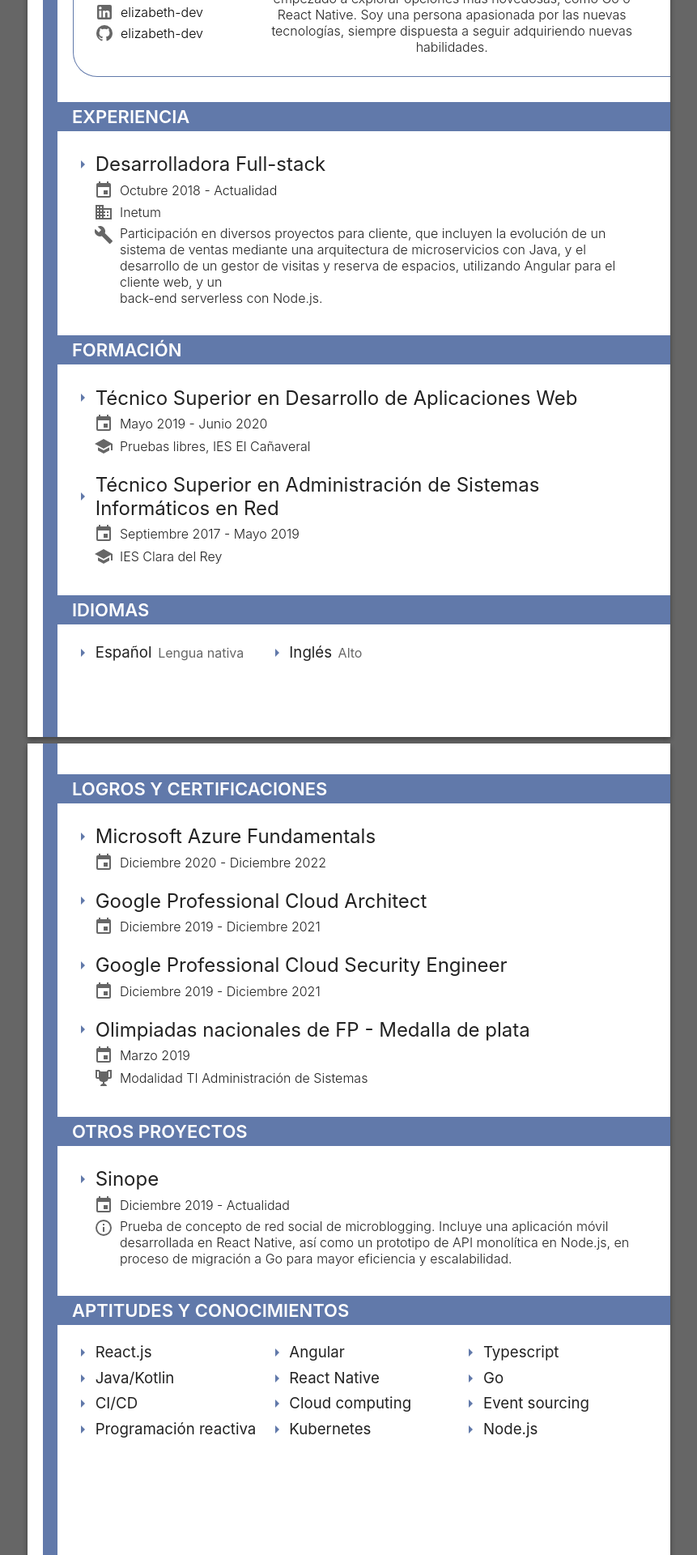
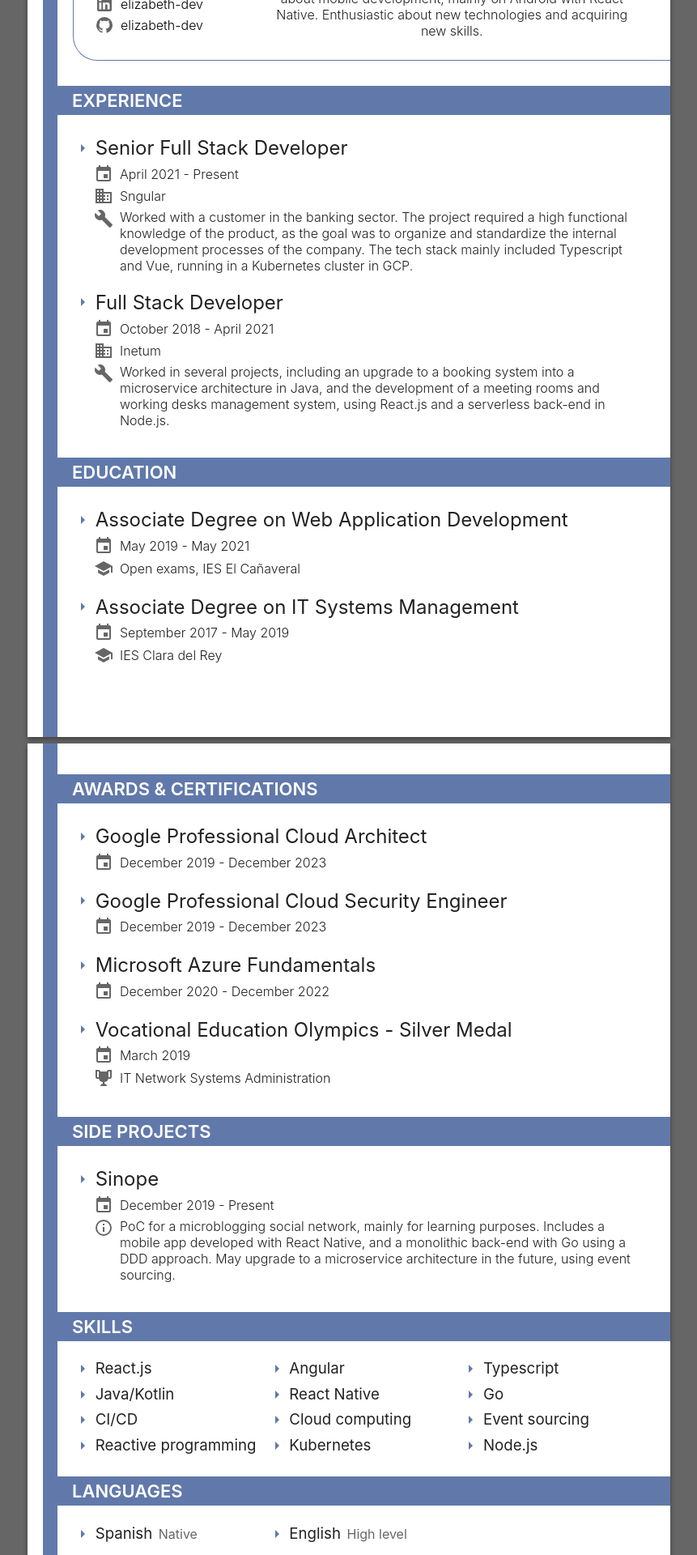
Before and after one commit to elizabeth-dev/Resume, a React (Create React App) app: page / in a window 1280 px wide. Shown: the part 220-2140 px from the top of the page at 81% size, without its empty margins (209-1070 px from the left). Built offline with nearby package versions, Linux system fonts and the light colour scheme.

Commit message:
feat(*): update & translate

```diff
--- a/src/data/data.ts
+++ b/src/data/data.ts
@@ -16,41 +16,65 @@ import { IPersonalData, ISectionData } from '../shared/types/Data';
 export const personalData: IPersonalData[] = [
 	{
 		icon: mdiHome,
-		content: 'Madrid, España',
-	}, {
+		content: 'Madrid, Spain',
+	},
+	{
 		icon: mdiPhone,
-		content: '611490147',
-		link: 'tel:611490147',
-	}, {
+		content: '(+34) 611490147',
+		link: 'tel:+34611490147',
+	},
+	{
 		icon: mdiEmail,
 		content: 'me@elizabeth.sh',
 		link: 'mailto:me@elizabeth.sh',
-	}, {
+	},
+	{
 		icon: mdiLinkedin,
 		content: 'elizabeth-dev',
 		link: 'https://linkedin.com/in/elizabeth-dev/',
-	}, {
+	},
+	{
 		icon: mdiGithub,
 		content: 'elizabeth-dev',
 		link: 'https://github.com/elizabeth-dev/',
 	},
 ];
 
-export const description = 'Cuento con experiencia tanto en el desarrollo de microservicios, mediante herramientas' + ' como Java, Spring, o Node.js, como aplicaciones front-end, especialmente a través de Angular o React.js.' + ' Además, últimamente he empezado a explorar opciones más novedosas, como Go o React Native.\nSoy una persona' + ' apasionada por las nuevas tecnologías, siempre dispuesta a seguir adquiriendo nuevas habilidades.';
+export const description =
+	'Full Stack Developer with experience in microservice development, mainly using Node.js and Go, and specially oriented towards event-driven architectures. Skilled in front-end development with React.js and Angular, and curious about mobile development, mainly on Android with React Native. Enthusiastic about new technologies and acquiring new skills.';
 
 export const experience: ISectionData[] = [
 	{
-		title: 'Desarrolladora Full-stack',
+		title: 'Senior Full Stack Developer',
 		info: [
 			{
 				icon: mdiCalendar,
-				text: 'Octubre 2018 - Actualidad',
-			}, {
+				text: 'April 2021 - Present',
+			},
+			{
+				icon: mdiDomain,
+				text: 'Sngular',
+			},
+			{
+				icon: mdiWrench,
+				text: 'Worked with a customer in the banking sector. The project required a high functional knowledge of the product, as the goal was to organize and standardize the internal development processes of the company. The tech stack mainly included Typescript and Vue, running in a Kubernetes cluster in GCP.',
+			},
+		],
+	},
+	{
+		title: 'Full Stack Developer',
+		info: [
+			{
+				icon: mdiCalendar,
+				text: 'October 2018 - April 2021',
+			},
+			{
 				icon: mdiDomain,
 				text: 'Inetum',
-			}, {
+			},
+			{
 				icon: mdiWrench,
-				text: 'Participación en diversos proyectos para cliente, que incluyen la evolución de un sistema de ventas mediante una arquitectura de microservicios con Java, y el desarrollo de un gestor de visitas y reserva de espacios, utilizando Angular para el cliente web, y un \nback-end serverless con Node.js.',
+				text: 'Worked in several projects, including an upgrade to a booking system into a microservice architecture in Java, and the development of a meeting rooms and working desks management system, using React.js and a serverless back-end in Node.js.',
 			},
 		],
 	},
@@ -58,23 +82,26 @@ export const experience: ISectionData[] = [
 
 export const trainingData: ISectionData[] = [
 	{
-		title: 'Técnico Superior en Desarrollo de Aplicaciones Web',
+		title: 'Associate Degree on Web Application Development',
 		info: [
 			{
 				icon: mdiCalendar,
-				text: 'Mayo 2019 - Junio 2020',
-			}, {
+				text: 'May 2019 - May 2021',
+			},
+			{
 				icon: mdiSchool,
-				text: 'Pruebas libres, IES El Cañaveral',
+				text: 'Open exams, IES El Cañaveral',
 			},
 		],
-	}, {
-		title: 'Técnico Superior en Administración de Sistemas Informáticos en Red',
+	},
+	{
+		title: 'Associate Degree on IT Systems Management',
 		info: [
 			{
 				icon: mdiCalendar,
-				text: 'Septiembre 2017 - Mayo 2019',
-			}, {
+				text: 'September 2017 - May 2019',
+			},
+			{
 				icon: mdiSchool,
 				text: 'IES Clara del Rey',
 			},
@@ -84,38 +111,42 @@ export const trainingData: ISectionData[] = [
 
 export const certData: ISectionData[] = [
 	{
+		title: 'Google Professional Cloud Architect',
+		info: [
+			{
+				icon: mdiCalendar,
+				text: 'December 2019 - December 2023',
+			},
+		],
+	},
+	{
+		title: 'Google Professional Cloud Security Engineer',
+		info: [
+			{
+				icon: mdiCalendar,
+				text: 'December 2019 - December 2023',
+			},
+		],
+	},
+	{
 		title: 'Microsoft Azure Fundamentals',
 		info: [
 			{
 				icon: mdiCalendar,
-				text: 'Diciembre 2020 - Diciembre 2022',
+				text: 'December 2020 - December 2022',
 			},
 		],
-	}, {
-		title: 'Google Professional Cloud Architect',
+	},
+	{
+		title: 'Vocational Education Olympics - Silver Medal',
 		info: [
 			{
 				icon: mdiCalendar,
-				text: 'Diciembre 2019 - Diciembre 2021',
+				text: 'March 2019',
 			},
-		],
-	}, {
-		title: 'Google Professional Cloud Security Engineer',
-		info: [
 			{
-				icon: mdiCalendar,
-				text: 'Diciembre 2019 - Diciembre 2021',
-			},
-		],
-	}, {
-		title: 'Olimpiadas nacionales de FP - Medalla de plata',
-		info: [
-			{
-				icon: mdiCalendar,
-				text: 'Marzo 2019',
-			}, {
 				icon: mdiTrophy,
-				text: 'Modalidad TI Administración de Sistemas',
+				text: 'IT Network Systems Administration',
 			},
 		],
 	},
@@ -127,10 +158,11 @@ export const sideData: ISectionData[] = [
 		info: [
 			{
 				icon: mdiCalendar,
-				text: 'Diciembre 2019 - Actualidad',
-			}, {
+				text: 'December 2019 - Present',
+			},
+			{
 				icon: mdiInformationOutline,
-				text: 'Prueba de concepto de red social de microblogging. Incluye una aplicación móvil desarrollada en React Native, así como un prototipo de API monolítica en Node.js, en proceso de migración a Go para mayor eficiencia y escalabilidad.',
+				text: 'PoC for a microblogging social network, mainly for learning purposes. Includes a mobile app developed with React Native, and a monolithic back-end with Go using a DDD approach. May upgrade to a microservice architecture in the future, using event sourcing.',
 			},
 		],
 	},
@@ -146,17 +178,18 @@ export const knowledge: { title: string }[] = [
 	{ title: 'CI/CD' },
 	{ title: 'Cloud computing' },
 	{ title: 'Event sourcing' },
-	{ title: 'Programación reactiva' },
+	{ title: 'Reactive programming' },
 	{ title: 'Kubernetes' },
 	{ title: 'Node.js' },
 ];
 
 export const languages: { title: string; subtitle: string }[] = [
 	{
-		title: 'Español',
-		subtitle: 'Lengua nativa',
-	}, {
-		title: 'Inglés',
-		subtitle: 'Alto',
+		title: 'Spanish',
+		subtitle: 'Native',
+	},
+	{
+		title: 'English',
+		subtitle: 'High level',
 	},
 ];
--- a/src/pages/first-page/FirstPage.page.tsx
+++ b/src/pages/first-page/FirstPage.page.tsx
@@ -1,13 +1,10 @@
 import React from 'react';
-import styles from './FirstPage.module.scss';
-
+import { description, experience, personalData, trainingData } from '../../data/data';
 import { Page } from '../../shared/components/Page/Page.component';
 import { PersonalData } from '../../shared/components/PersonalData/PersonalData.component';
+import { Section } from '../../shared/components/Section/Section.component';
 import { SectionItem } from '../../shared/components/SectionItem/SectionItem.component';
-import { personalData, experience, trainingData, description, languages } from '../../data/data';
-import { Section } from '../../shared/components/Section/Section.component';
-import { TagSection } from '../../shared/components/TagSection/TagSection.component';
-import { PropElement } from '../../shared/components/PropElement/PropElement.component';
+import styles from './FirstPage.module.scss';
 
 export const FirstPage: React.FC = () => {
 	return (
@@ -16,29 +13,16 @@ export const FirstPage: React.FC = () => {
 			<PersonalData data={personalData}>
 				<p className={styles.description}>{description}</p>
 			</PersonalData>
-			<Section title="Experiencia">
+			<Section title="Experience">
 				{experience.map((item) => (
-					<SectionItem
-						title={item.title}
-						info={item.info}
-						key={item.title}
-					/>
+					<SectionItem title={item.title} info={item.info} key={item.title} />
 				))}
 			</Section>
-			<Section title="Formación">
+			<Section title="Education">
 				{trainingData.map((data) => (
-					<SectionItem
-						title={data.title}
-						info={data.info}
-						key={data.title}
-					/>
+					<SectionItem title={data.title} info={data.info} key={data.title} />
 				))}
 			</Section>
-			<TagSection title="Idiomas">
-				{languages.map((lang) => (<PropElement key={lang.title} subtitle={lang.subtitle}>
-					{lang.title}
-				</PropElement>))}
-			</TagSection>
 		</Page>
 	);
 };
--- a/src/pages/second-page/SecondPage.page.tsx
+++ b/src/pages/second-page/SecondPage.page.tsx
@@ -1,24 +1,37 @@
 import React from 'react';
+import { certData, knowledge, languages, sideData } from '../../data/data';
+import { Page } from '../../shared/components/Page/Page.component';
+import { PropElement } from '../../shared/components/PropElement/PropElement.component';
+import { Section } from '../../shared/components/Section/Section.component';
+import { SectionItem } from '../../shared/components/SectionItem/SectionItem.component';
+import { TagSection } from '../../shared/components/TagSection/TagSection.component';
 import styles from './SecondPage.module.scss';
 
-import { Page } from '../../shared/components/Page/Page.component';
-import { PropElement } from '../../shared/components/PropElement/PropElement.component';
-import { certData, knowledge, sideData } from '../../data/data';
-import { SectionItem } from '../../shared/components/SectionItem/SectionItem.component';
-import { Section } from '../../shared/components/Section/Section.component';
-import { TagSection } from '../../shared/components/TagSection/TagSection.component';
-
 export const SecondPage: React.FC = () => {
-	return (<Page className={styles.root}>
-			<Section title="Logros y certificaciones">
-				{certData.map((cert) => (<SectionItem title={cert.title} info={cert.info} key={cert.title} />))}
+	return (
+		<Page className={styles.root}>
+			<Section title="Awards & Certifications">
+				{certData.map((cert) => (
+					<SectionItem title={cert.title} info={cert.info} key={cert.title} />
+				))}
 			</Section>
-			<Section title="Otros proyectos">
+			<Section title="Side projects">
 				{sideData.map((project) => (
-					<SectionItem title={project.title} info={project.info} key={project.title} />))}
+					<SectionItem title={project.title} info={project.info} key={project.title} />
+				))}
 			</Section>
-			<TagSection title="Aptitudes y conocimientos">
-				{knowledge.map((item) => (<PropElement key={item.title}>{item.title}</PropElement>))}
+			<TagSection title="Skills">
+				{knowledge.map((item) => (
+					<PropElement key={item.title}>{item.title}</PropElement>
+				))}
 			</TagSection>
-		</Page>);
+			<TagSection title="Languages">
+				{languages.map((lang) => (
+					<PropElement key={lang.title} subtitle={lang.subtitle}>
+						{lang.title}
+					</PropElement>
+				))}
+			</TagSection>
+		</Page>
+	);
 };
```
